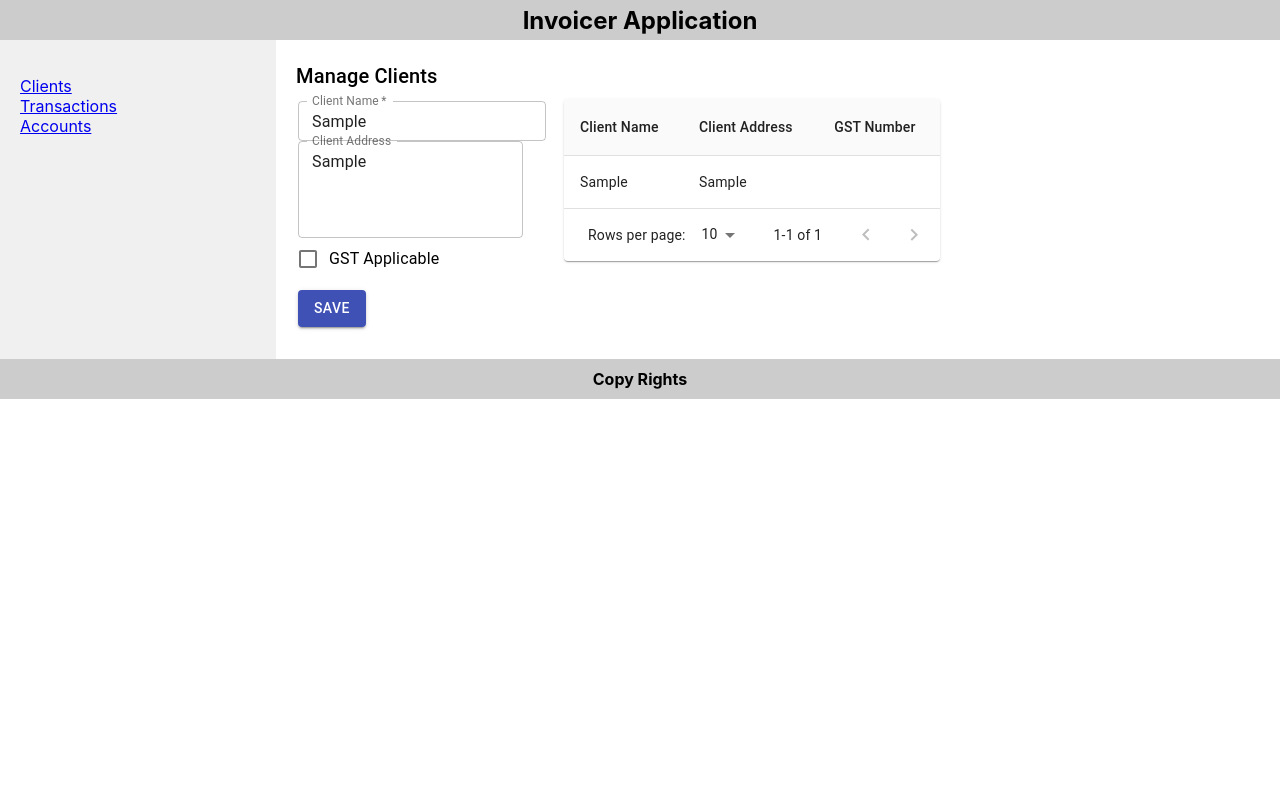
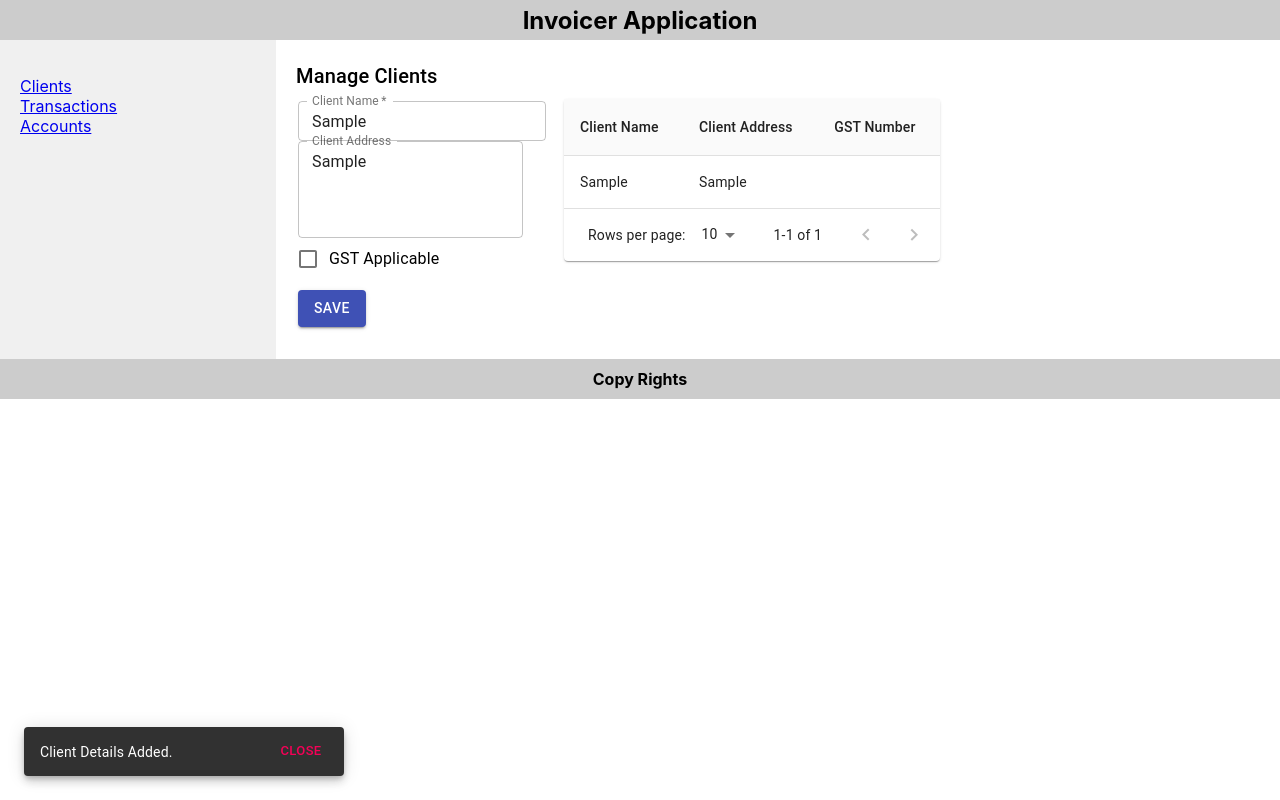
Before and after one commit to free2yogesh/my-invoicer-app, a React (Create React App) app: page /invoicer/clients in a window 1280 px wide. Both pictures are taken after typing "Sample", "Sample" into the empty fields and a click on the button "SAVE". Built offline with nearby package versions, Linux system fonts and the light colour scheme.

Commit message:
fixed data refetch

```diff
--- a/src/Components/Clients.js
+++ b/src/Components/Clients.js
@@ -1,4 +1,4 @@
-import React, { useEffect, useMemo, useState } from "react";
+import React, { useMemo, useState } from "react";
 import {
   Grid,
   TextField,
@@ -7,8 +7,10 @@ import {
   Button,
   makeStyles,
   FormControlLabel,
+  Snackbar,
+  IconButton,
 } from "@material-ui/core";
-import { Formik, useFormik } from "formik";
+import { useFormik } from "formik";
 import { GetData, SaveData } from "../Utility/ClientService";
 import Table from "../Common/Table";
 
@@ -36,8 +38,10 @@ function Clients() {
   const [checked, setChecked] = useState(false);
   const rows = GetData("clients");
   const [clientsData, setClientData] = useState(rows);
+  const [open, setOpen] = React.useState(false);
 
-  const columns = useMemo(()=>[
+  const columns = useMemo(
+    () => [
       {
         label: "Client Name",
         id: "clientName",
@@ -50,7 +54,9 @@ function Clients() {
         label: "GST Number",
         id: "GSTNumber",
       },
-  ],[])
+    ],
+    []
+  );
 
   const formik = useFormik({
     initialValues: {
@@ -66,31 +72,56 @@ function Clients() {
         SaveData("clients", rows);
 
         //reset form
-        values.clientName = "";
-        values.clientAddress = "";
-        values.GSTNumber = "";
-
+        setOpen(true);
         //added successfully
-        alert("record added successfully.");
+        //alert("record added successfully.");
       }
     },
   });
 
+  const handleClose = (event, reason) => {
+    if (reason === "clickaway") {
+      return;
+    }
+    setOpen(false);
+  };
+
   const handleChange = (event) => {
     setChecked(event.target.checked);
   };
-
-  const table = useMemo(()=>{
-    return (
-      <Table columns={columns} rows={clientsData} />
-    )
-  },[clientsData, columns])
 
   return (
     <div className={classes.root}>
       <Typography variant="h6" gutterBottom>
         Manage Clients
       </Typography>
+      {open && (
+        <Snackbar
+          anchorOrigin={{
+            vertical: "bottom",
+            horizontal: "left",
+          }}
+          open={open}
+          autoHideDuration={6000}
+          onClose={handleClose}
+          message="Client Details Added."
+          action={
+            <React.Fragment>
+              <IconButton
+                size="small"
+                aria-label="close"
+                color="inherit"
+                onClick={handleClose}
+              >
+                <Button color="secondary" size="small" onClick={handleClose}>
+                  Close
+                </Button>
+              </IconButton>
+            </React.Fragment>
+          }
+        />
+      )}
+
       <Grid container spacing={2}>
         <form className={classes.clientDetails} onSubmit={formik.handleSubmit}>
           <Grid item>
@@ -157,7 +188,7 @@ function Clients() {
         </form>
 
         <Grid item className="clientTable">
-          {table}
+          <Table columns={columns} rows={clientsData} />
         </Grid>
       </Grid>
     </div>
```
Lines whose indentation alone changed are shown as unchanged.
